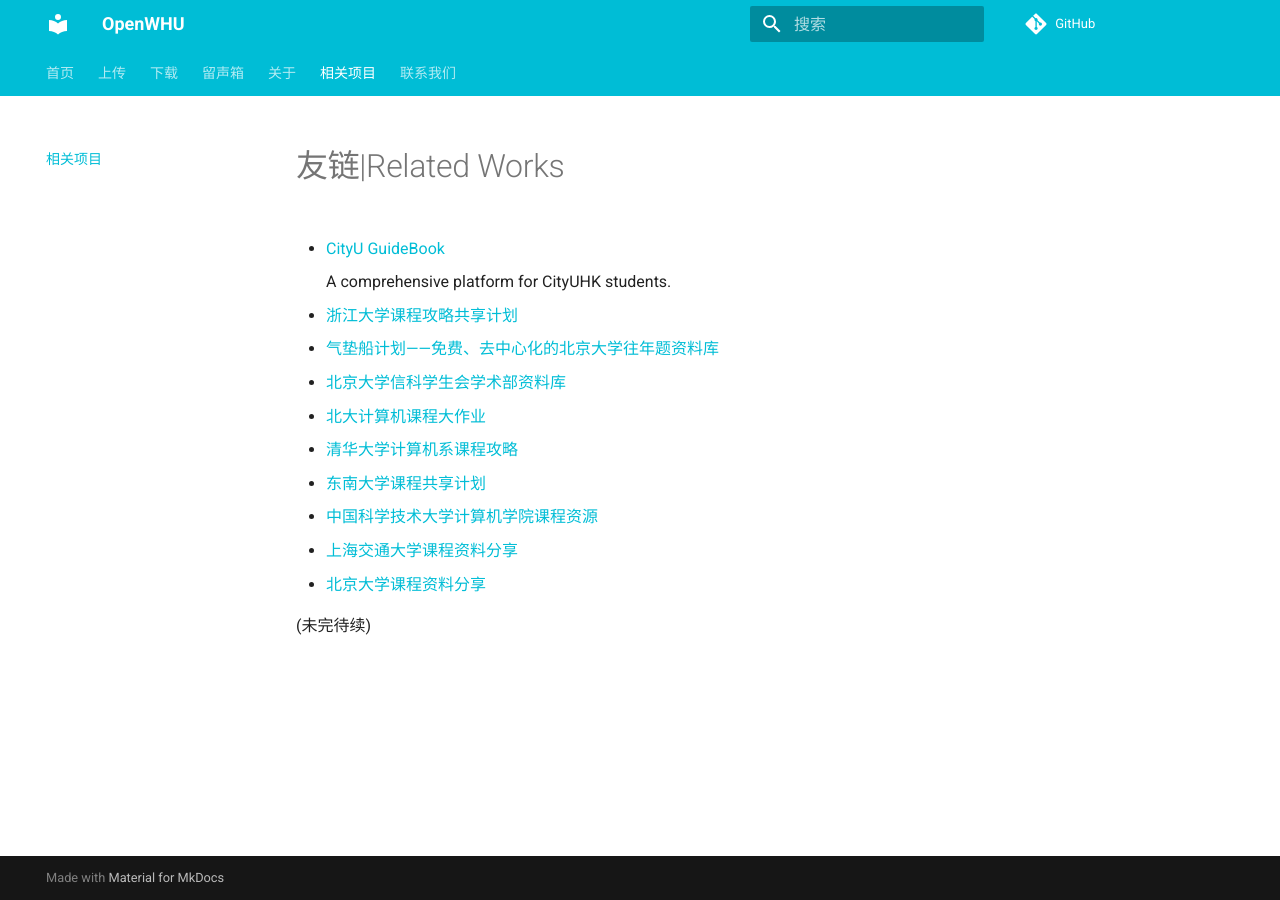
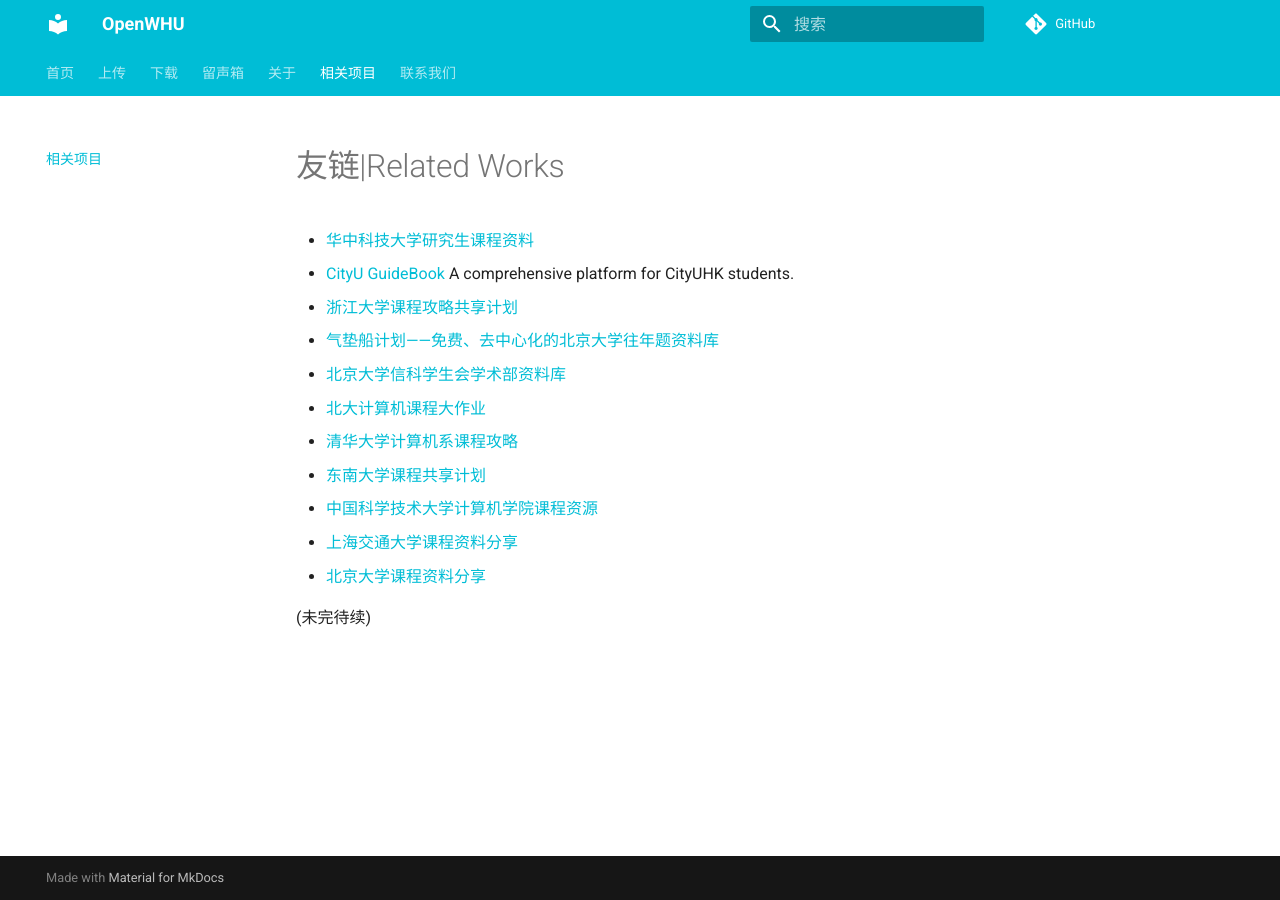
Before and after one commit to openwhu/openwhu.github.io, an MkDocs documentation site: the page built from docs/relate.md, in a window 1280 px wide. Built offline with MkDocs 1.6.1 and Material for MkDocs 9.7.7, drawn with Linux system fonts in a browser that asks for light colours; comment, search, counter and statistics services are not loaded.

Commit message:
Refactor related works section in relate.md
Add 华中科技大学研究生课程资料

```diff
--- a/docs/relate.md
+++ b/docs/relate.md
@@ -1,10 +1,7 @@
 # 友链|Related Works
 
-
-- [CityU GuideBook](https://penjc.github.io/CityU/)
-
-    A comprehensive platform for CityUHK students.
-
+- [华中科技大学研究生课程资料](https://github.com/lyandut/HUST-Invictus)
+- [CityU GuideBook](https://penjc.github.io/CityU/)  A comprehensive platform for CityUHK students.
 - [浙江大学课程攻略共享计划](https://github.com/QSCTech/zju-icicles)
 - [气垫船计划——免费、去中心化的北京大学往年题资料库](https://github.com/martinwu42/project-hover)
 - [北京大学信科学生会学术部资料库](https://github.com/EECS-PKU-XSB/Shared-learning-materials)
```
